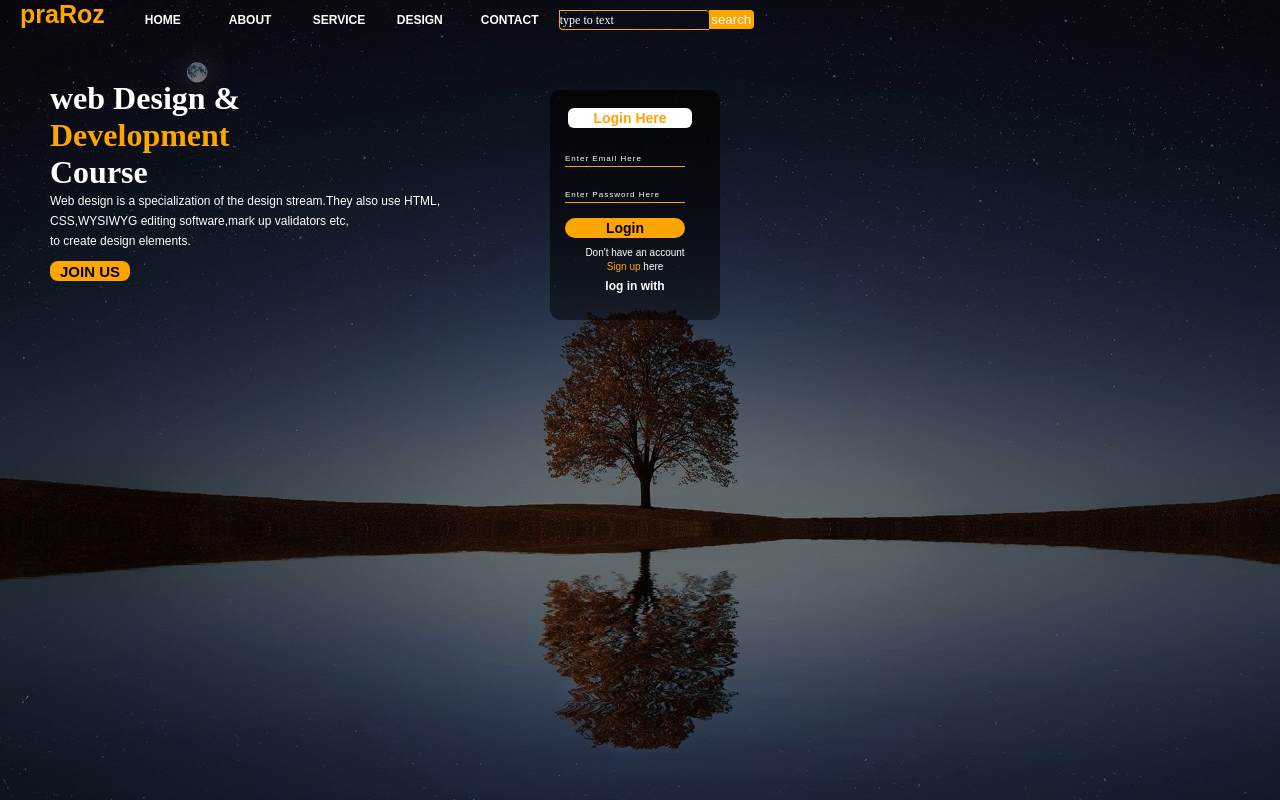
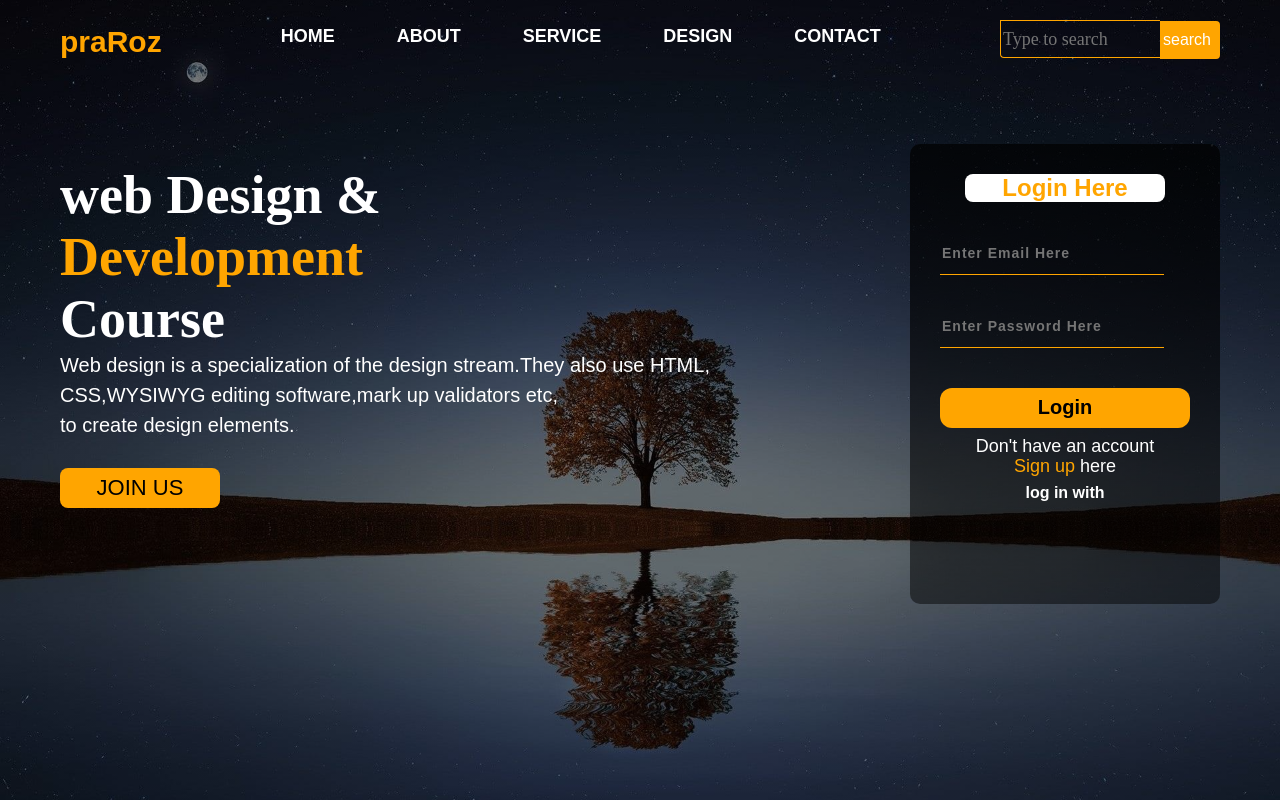
Before and after one commit to Shemaiah1/web-design, a plain HTML site: page index.html in a window 1280 px wide. Drawn offline with Linux system fonts and the light colour scheme.

Commit message:
update: finished styles

```diff
--- a/index.html
+++ b/index.html
@@ -7,10 +7,10 @@
     <link rel="stylesheet" href="styles.css">
 </head>
 <body>
+    <nav>
         <div class="head">
             <h1 class="logo">praRoz</h1>
         </div>
-    <nav>
         <ul>
             <li><a href="#">HOME</a></li>
             <li><a href="#">ABOUT</a></li>
@@ -18,10 +18,11 @@
             <li><a href="#">DESIGN</a></li>
             <li><a href="#">CONTACT</a></li>
         </ul>
+        <div class="search">
+            <input type="search" placeholder="Type to search" class="srch"><a href="#"><button class="btn">search</button></a>
+        </div>
     </nav>
-    <div class="search">
-        <input type="search" placeholder="type to text" class="srch"><a href="#"><button class="btn">search</button></a>
-    </div>
+    <div class="body">
         <div class="cnt">
             <h1>web Design &<br><span>Development</span><br> Course</h1>
             <p>Web design is a specialization of the design stream.They also use HTML, <br>CSS,WYSIWYG editing software,mark up validators etc, <br> to create design elements.</p><button class="cnt-btn"><a href="#">JOIN US</a></button>
@@ -36,5 +37,6 @@
             <a href="#">Sign up</a> here</p>
             <p class="liw">log in with</p>
         </div>
+    </div>
 </body>
 </html>
--- a/styles.css
+++ b/styles.css
@@ -6,65 +6,51 @@ body{
     height: 100vh;
     margin: 0;
     color: white;
-
+    padding: 0 60px;
+}
+.body{
+    display: flex;
+    justify-content: space-around;
+    margin-top: 60px;
 }
 nav{
-    display: inline-block;
-    width: 430px;
+    display: flex;
+    justify-content: space-between;
+    width: 100%;
 }
 nav ul{
     list-style-type: none;
     padding: 0;
     display: flex;
-    width: 420px;
-    padding-left: 40px;
+    width: 600px;
     padding-top: 10px;
-    justify-content: space-around;
-}
-nav li{
-    flex: 1 1 0;
-    font-size: 12px;
+    justify-content: space-between;
 }
 nav a{
     text-decoration: none;
-    font-size: 10;
     color: white;
     font-weight: bold;
     font-family: Arial;
+    font-size: 18px;
 }
 nav a:hover{
     color: orange;
 }
-head{
-    height: 70px;
-    width: 200px; ;
-}
 .logo{
     color: orange;
-    float: left;
-    font-size: 25px;
+    font-size: 30px;
     font-family: Arial;
-    padding-left: 20px;
-}
-.search{
+    }
+.srch{
     width: 160px;
-    display: inline;
-    padding: 20px;
-
-}
-.srch{
-    width: 150px;
     background: transparent;
     border:1px,solid orange;
-    height: 20px;
-    margin-top: 10px;
+    height: 38px;
+    margin-top: 20px;
     color: white;
     border-right: none;
     font-family: 'Times New Roman', Times, serif;
-    font-size: 12px;
-    margin-left: 0;
-    padding-left: 0;
-    border-top-right-radius: 4px;
+    font-size: 18px;
     border-bottom-left-radius: 4px;
 }
 .btn{
@@ -75,30 +61,23 @@ head{
     border-top-right-radius: 4px;
     margin-left: 0;
     padding-left: 0;
-    width: 45px;
+    width: 60px;
+    height: 38px;
+    font-size: 16px;
 }
-srch:focus{
-    outline: none;
-}
-btn:focus{
-    outline: none;
-}
-
-*{
-    margin: 0;
-    padding: 0;
-}
-
 .cnt-btn{
-    margin-left: 20px;
-    height: 20px;
+    margin-left: 0px;
+    height: 40px;
     background-color: orange;
     border: none;
-    width: 80px;
-    font-size: 15px;
+    width: 160px;
+    font-size: 22px;
     border-radius: 8px;
-    margin-top: 10px;
-    font-weight: bold;
+    margin-top: 8px;
+}
+.cnt{
+    flex: 5;
+    margin-top: 20px;
 }
 .cnt-btn a{
     color: black;
@@ -110,79 +89,63 @@ btn:focus{
     .cnt span{
         color: orange;
     }
-.cnt{
-     width: 550px;
-     height: 10px;
-     margin: 0;
-     color: white;
-     position: relative;
-     padding: 0;
-     top: 50px;
-     left:30px ;
+p{
+    font-family: Arial, Helvetica, sans-serif;
+    font-size: 20px;
+    margin-top: 0px;
+     line-height: 30px;
+}
+.cnt h1{
+    font-family: 'Times New Roman', Times, serif;
+    font-size:54px;
+    margin-bottom: 0px;
+    margin-top: 0px;
+}
+.form{
+    height:400px;
+    background: linear-gradient(rgba(0, 0, 0, 0.733), rgba(0, 0, 0, 0.479));
+    border-radius: 10px;
+    padding: 0px;
+    flex: 1.3;
+    padding: 30px;
+
 
 }
-p{
-    padding-left: 20px;
-    padding-bottom:0px;
-    font-family: Arial, Helvetica, sans-serif;
-    line-height: 20px;
-    font-size: 12px;
-
-}
-.cnt h1{
-    padding-left: 20px;
-    font-family: 'Times New Roman', Times, serif;
-}
-.form{
-    width: 140px;
-    height:200px;
-    position: absolute;
-    left: 550px;
-    top: 90px;
-    background: linear-gradient(rgba(0, 0, 0, 0.733), rgba(0, 0, 0, 0.479));
-    border-radius: 10px;
-    padding: 15px;
-}
  .form h2{
-    width:120px;
+    width:200px;
     font-family: sans-serif;
     text-align: center;
     color:orange;
-    font-size: 14px;
+    font-size: 24px;
     background-color: white;
-    border-radius: 6px;
-    margin: 3px;
-    padding: 2px;
+    border-radius: 8px;
+    margin: 0 auto;
   }
   .form input{
     background: transparent;
-    width: 120px;
-    height: 15px;
+    width: 220px;
+    height: 40px;
     border-bottom: 1px solid orange;
     border-top:none ;
     border-left: none;
     border-right:none;
-    color: white ;
-    margin-top: 20px;
+    color: white;
     font-family:sans-serif ;
     letter-spacing: 1px;
-    font-size: 8px;
+    font-size: 14px;
+    margin-top: 30px ;
+    font-weight: bold;
   }
-  .form input:focus{
-    outline: none;
-  }
-  ::placeholder{
-    color: white;
-  }
+
   .btrn{
-    width: 120px;
-    height:20px ;
+    width: 250px;
+    height:40px ;
     background: orange;
     border: none;
-    margin-top: 15px;
-    font-size: 14px;
-    border-radius:10px ;
-    cursor: pointer;
+    margin-top: 40px;
+    font-size: 20px;
+    border-radius:12px;
+    font-weight: bold;
   }
   .btrn a{
     color: black;
@@ -195,12 +158,12 @@ p{
   }
   .link{
     font-family: Arial, Helvetica, sans-serif;
-    font-size: 10px;
+    font-size: 18px;
     padding: 8px;
     padding-bottom: 0px;
     text-align: center;
     margin: 0px;
-    line-height: 14px;
+    line-height: 20px;
   }
   .link a{
     color: orange;
@@ -210,6 +173,6 @@ p{
 text-align: center;
 padding: 0;
 padding-top: 2px;
-font-size: 12px;
+font-size: 16px;
 font-weight: bold;
 }
```
Lines whose indentation alone changed are shown as unchanged.
